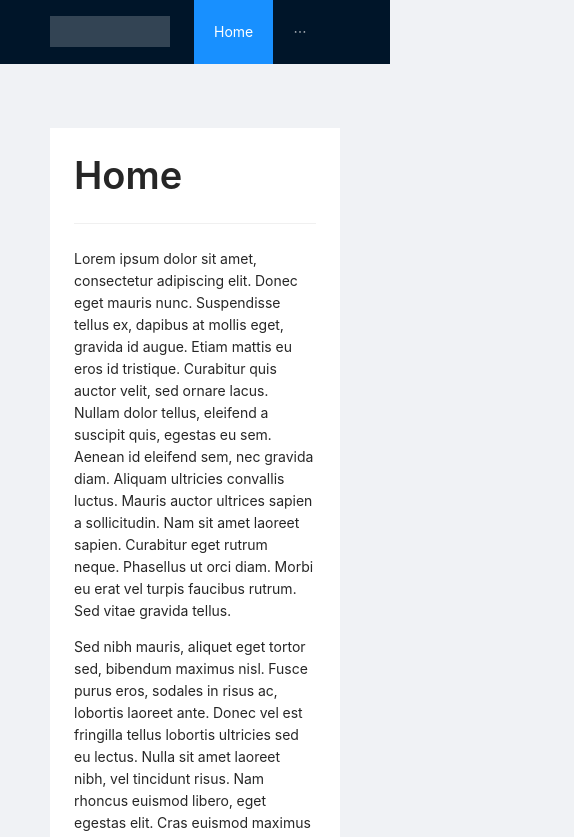
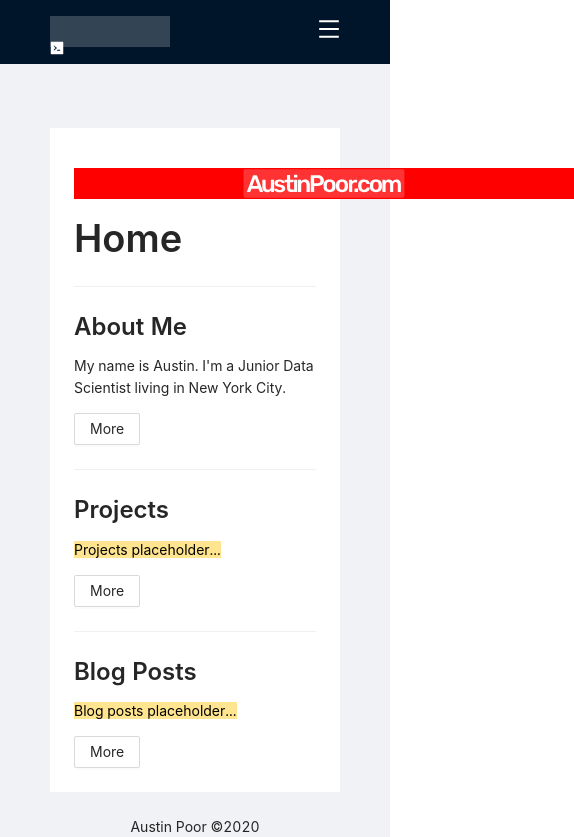
Before and after one commit to a-poor/old-austinpoor-dot-com, a React (Create React App) app: page / in a window 390 px wide. Shown: the top 837 px of the page, 574 px wide, since content can reach past the window. Built offline with nearby package versions, Linux system fonts and the light colour scheme.

Commit message:
Adding tabs. Adding hook to change menu based on width. Also working on adding custom logo.

```diff
--- /dev/null
+++ b/src/APLogo.js
@@ -0,0 +1,10 @@
+import React from 'react';
+import logo from './logo.svg';
+
+function APLogo(props) {
+    return (
+        <img src={logo} {...props}/>
+    );
+}
+
+export default APLogo;
--- a/src/App.css
+++ b/src/App.css
@@ -1,14 +1,14 @@
 
-html body {
+html body #root {
   margin: 0px;
   padding: 0px;
   background-color: #f0f2f5;
 }
 
-#root {
+/* #root {
   margin: 0px;
   padding: 0px;
-}
+} */
 
 #components-layout-demo-fixed .logo {
   width: 120px;
@@ -21,7 +21,29 @@ html body {
   background: #fff;
 }
 
-/* @import 'antd/dist/antd.css'; */
+/* .my-menu {
+  color: red;
+  font-family: cursive;
+  display: inline;
+} */
+
+.my-logo {
+  width: 120px;
+  height: 31px;
+  background: rgba(255, 255, 255, 0.2);
+  margin: 16px 24px 16px 0;
+  float: left;
+
+  padding: 5;
+  font-size: 20;
+  color: white;
+}
+.my-logo > span {
+  margin: 0;
+  margin-top: -20px;
+  padding: 0;
+}
+
 
 .site-layout-content {
   background: #fff;
--- a/src/App.js
+++ b/src/App.js
@@ -3,53 +3,121 @@ import React from 'react';
 import './App.css';
 
 import 'antd/dist/antd.css';
-import { Layout, Menu, Breadcrumb, Typography } from 'antd';
+import { Layout, Menu, BackTop, Dropdown, Typography } from 'antd';
 
-import Home from "./Home.js"
-import Projects from "./Projects.js"
-import BlogPosts from "./BlogPosts.js"
-import About from "./About.js"
+import { MenuOutlined, CodeFilled } from '@ant-design/icons';
+
+import Home from "./Home.js";
+import Projects from "./Projects.js";
+import BlogPosts from "./BlogPosts.js";
+import About from "./About.js";
+
+import APLogo from "./APLogo.js";
+
+import useWindowSize from "./useWindowSize.js";
 
 const { useState } = React;
+const { Title, Text } = Typography;
+const { Header, Content, Footer } = Layout;
 
-const { Header, Content, Footer } = Layout;
-const { Title, Text, Link, Paragraph } = Typography;
 
+function HeaderMenu({setTab}) {
+  return (
+    <Menu theme="dark" defaultSelectedKeys={["1"]}>
+      <Menu.Item key="1" onClick={() => setTab("home")}>Home</Menu.Item>
+      <Menu.Item key="2" onClick={() => setTab("projects")}>Projects</Menu.Item>
+      <Menu.Item key="3" onClick={() => setTab("blog")}>Blog Posts</Menu.Item>
+      <Menu.Item key="4" onClick={() => setTab("about")}>About Me</Menu.Item>
+    </Menu>
+  );
+}
+
+
+function CompactHeader({setTab}) {
+  const menu = <HeaderMenu setTab={setTab} />;
+  return (
+    <Header style={{ position: 'inline', zIndex: 1, width: '100%' }}>
+      <div style={{  }}>
+        {/* <div className="logo">
+          <CodeFilled style={{ color:'white' }} />
+        </div> */}
+
+        <div className="my-logo">
+          <CodeFilled style={{  }} />
+        </div>
+
+        <div style={{ float:'right' }}>
+          <Dropdown overlay={menu} style={{ maxWidth: 1200, float:'right' }}>
+            <a className="ant-dropdown-link" onClick={e => e.preventDefault()}>
+              <MenuOutlined style={{ fontSize: 22, color: "white" }}/>
+            </a>
+          </Dropdown>
+        </div>
+      </div>
+    </Header>
+  );
+}
+
+function FullHeader({setTab}) {
+  return (
+    <Header style={{ position: 'inline', zIndex: 1, width: '100%' }}>
+      <div style={{ maxWidth: 1200, margin: "auto" }}>
+        {/* <div className="logo"></div> */}
+        {/* <div className="logo">
+          <APLogo style={{  }}/>
+        </div> */}
+        <APLogo style={{  }}/>
+        {/* <Text size={4} style={{ color:'white', layout:'inline' }}>AustinPoor.com</Text> */}
+        <Menu className="my-menu" theme="dark" mode="horizontal" defaultSelectedKeys={["1"]}>
+          <Menu.Item key="1" onClick={() => setTab("home")}>Home</Menu.Item>
+          <Menu.Item key="2" onClick={() => setTab("projects")}>Projects</Menu.Item>
+          <Menu.Item key="3" onClick={() => setTab("blog")}>Blog Posts</Menu.Item>
+          <Menu.Item key="4" onClick={() => setTab("about")}>About Me</Menu.Item>
+        </Menu>
+      </div>
+    </Header>
+  );
+}
+
+
+function AppOuter({ children, setTab }) {
+  const windowSize = useWindowSize();
+  const MyHeader = windowSize.width < 650 ?  CompactHeader : FullHeader;
+
+  return (
+    <>
+      <MyHeader setTab={setTab} />
+
+      <Content className="site-layout" style={{ padding: '0 50px', marginTop: 64 }}>
+        <div className="site-layout-background" style={{ padding: 24, minHeight: 380, maxWidth: 1200, margin: "auto" }}>
+          { children }
+        </div>
+      </Content>
+      <Footer style={{ textAlign: "center" }}>
+        Austin Poor ©2020
+      </Footer>
+    </>
+  );
+}
 
 function App() {
   const [ pageNum, setTab ] = useState("home");
   const getPage = name => {
-    if (name === "home")
-      return <Home/>;
     if (name === "projects")
       return <Projects/>;
     if (name === "blog")
       return <BlogPosts/>;
     if (name === "about")
       return <About/>;
+    return <Home/>;
   };
-
   return (
     <div className="App">
-      <Header style={{ position: 'inline', zIndex: 1, width: '100%' }}>
-        <div className="logo"></div>
-        <Menu theme="dark" mode="horizontal" defaultSelectedKeys={["1"]}>
-          <Menu.Item key="1" onClick={() => setTab("home")}>Home</Menu.Item>
-          <Menu.Item key="2" onClick={() => setTab("projects")}>Projects</Menu.Item>
-          <Menu.Item key="3" onClick={() => setTab("blog")}>Blog Posts</Menu.Item>
-          <Menu.Item key="4" onClick={() => setTab("about")}>About Me</Menu.Item>
-        </Menu>
-      </Header>
-      <Content className="site-layout" style={{ padding: '0 50px', marginTop: 64 }}>
-        {/* <Title>AustinPoor.com</Title> */}
-        <div className="site-layout-background" style={{ padding: 24, minHeight: 380 }}>
-          {/* <Home /> */}
-          { getPage(pageNum) }
-        </div>
-      </Content>
-      <Footer style={{ textAlign: "center" }}>
-        Ant Design ©2018 Created by Ant UED
-      </Footer>
+      <BackTop />
+      <AppOuter setTab={setTab}>
+        <APLogo className="logo" style={{ width: "500px", backgroundColor: "red" }}/>
+        { getPage(pageNum) }
+      </AppOuter>
     </div>
   );
 }
--- a/src/BlogPosts.js
+++ b/src/BlogPosts.js
@@ -29,6 +29,12 @@ function BlogPosts() {
         <Paragraph>
             Donec sed libero consequat, blandit nulla vitae, molestie nunc. Morbi dapibus mi quis sem mollis rutrum. Fusce consectetur, erat non fringilla euismod, purus magna aliquet odio, ac porttitor magna tellus ut nibh. Curabitur at eros ac tellus pretium tristique. Duis sit amet maximus nulla. Suspendisse a lacus volutpat, sollicitudin urna at, maximus elit. Aenean tincidunt commodo pharetra. Lorem ipsum dolor sit amet, consectetur adipiscing elit. Morbi et nibh imperdiet, porta urna euismod, pulvinar justo.
         </Paragraph>
+        <Paragraph>
+            Suspendisse vel aliquet dolor. Maecenas porttitor vehicula egestas. Aliquam ac pretium mauris, molestie gravida justo. Morbi vitae sapien eget erat vestibulum molestie ac id sem. Praesent ultrices velit sem, vel auctor metus auctor eget. Nulla euismod tortor a purus eleifend, quis luctus elit faucibus. Nunc volutpat sem non nisi sollicitudin volutpat. In eleifend orci quis risus viverra laoreet eget eget metus. Mauris consectetur, nisl id ullamcorper ultrices, magna est fermentum neque, a dignissim metus lectus eu dolor. Maecenas leo mi, blandit at augue tincidunt, porta tristique ante. Praesent ornare suscipit elit quis dictum. Pellentesque in imperdiet justo. Aenean ullamcorper, metus sed elementum fermentum, libero ligula euismod velit, vel vulputate velit ligula non dui. Aenean maximus purus sed volutpat interdum. In hac habitasse platea dictumst. Integer eu lacus ac mi condimentum dictum.
+        </Paragraph>
+        <Paragraph>
+            Donec sed libero consequat, blandit nulla vitae, molestie nunc. Morbi dapibus mi quis sem mollis rutrum. Fusce consectetur, erat non fringilla euismod, purus magna aliquet odio, ac porttitor magna tellus ut nibh. Curabitur at eros ac tellus pretium tristique. Duis sit amet maximus nulla. Suspendisse a lacus volutpat, sollicitudin urna at, maximus elit. Aenean tincidunt commodo pharetra. Lorem ipsum dolor sit amet, consectetur adipiscing elit. Morbi et nibh imperdiet, porta urna euismod, pulvinar justo.
+        </Paragraph>
     </>
   );
 }
--- a/src/Home.js
+++ b/src/Home.js
@@ -2,7 +2,7 @@
 import React from 'react';
 
 import 'antd/dist/antd.css';
-import { Typography, Divider } from 'antd';
+import { Typography, Divider, Button } from 'antd';
 
 // const { useState } = React;
 
@@ -14,21 +14,26 @@ function Home() {
     <>
         <Title>Home</Title>
         <Divider />
+
+        <Title level={3}>About Me</Title>
         <Paragraph>
-            Lorem ipsum dolor sit amet, consectetur adipiscing elit. Donec eget mauris nunc. Suspendisse tellus ex, dapibus at mollis eget, gravida id augue. Etiam mattis eu eros id tristique. Curabitur quis auctor velit, sed ornare lacus. Nullam dolor tellus, eleifend a suscipit quis, egestas eu sem. Aenean id eleifend sem, nec gravida diam. Aliquam ultricies convallis luctus. Mauris auctor ultrices sapien a sollicitudin. Nam sit amet laoreet sapien. Curabitur eget rutrum neque. Phasellus ut orci diam. Morbi eu erat vel turpis faucibus rutrum. Sed vitae gravida tellus.
+            My name is Austin. I'm a Junior Data Scientist living in New York City.
         </Paragraph>
+        <Button>More</Button>
+        <Divider />
+
+        <Title level={3}>Projects</Title>
         <Paragraph>
-            Sed nibh mauris, aliquet eget tortor sed, bibendum maximus nisl. Fusce purus eros, sodales in risus ac, lobortis laoreet ante. Donec vel est fringilla tellus lobortis ultricies sed eu lectus. Nulla sit amet laoreet nibh, vel tincidunt risus. Nam rhoncus euismod libero, eget egestas elit. Cras euismod maximus ante, id convallis purus elementum eu. Vivamus at leo et arcu facilisis fringilla. Ut porttitor mi eu turpis finibus, quis viverra turpis mollis. Curabitur ac elit mollis, finibus massa sit amet, ultricies mi. Etiam nec molestie turpis. Fusce condimentum odio ac sem consectetur, vel accumsan nibh eleifend. Sed metus justo, porttitor ut aliquam nec, placerat a arcu.
+            <Text mark>Projects placeholder...</Text>
         </Paragraph>
+        <Button>More</Button>
+        <Divider />
+
+        <Title level={3}>Blog Posts</Title>
         <Paragraph>
-            Maecenas dignissim arcu quis mattis consectetur. Pellentesque habitant morbi tristique senectus et netus et malesuada fames ac turpis egestas. Morbi rhoncus velit ut tempus consectetur. Nulla a commodo magna. Vivamus at imperdiet metus, sit amet dictum turpis. Suspendisse potenti. Aliquam tempus pharetra nisi. Phasellus consequat, tellus sodales consectetur tincidunt, ipsum orci volutpat lectus, in placerat leo odio id nisi. Class aptent taciti sociosqu ad litora torquent per conubia nostra, per inceptos himenaeos. Integer vulputate elit mi, non faucibus ipsum placerat eu. Phasellus quam risus, scelerisque at diam tempus, pulvinar ornare diam. Donec sit amet magna nunc. Donec tempor scelerisque dui. Nullam eu dictum est. Phasellus tristique nulla ut lacus porta, sed iaculis nunc eleifend.
+            <Text mark>Blog posts placeholder...</Text>
         </Paragraph>
-        <Paragraph>
-            Suspendisse vel aliquet dolor. Maecenas porttitor vehicula egestas. Aliquam ac pretium mauris, molestie gravida justo. Morbi vitae sapien eget erat vestibulum molestie ac id sem. Praesent ultrices velit sem, vel auctor metus auctor eget. Nulla euismod tortor a purus eleifend, quis luctus elit faucibus. Nunc volutpat sem non nisi sollicitudin volutpat. In eleifend orci quis risus viverra laoreet eget eget metus. Mauris consectetur, nisl id ullamcorper ultrices, magna est fermentum neque, a dignissim metus lectus eu dolor. Maecenas leo mi, blandit at augue tincidunt, porta tristique ante. Praesent ornare suscipit elit quis dictum. Pellentesque in imperdiet justo. Aenean ullamcorper, metus sed elementum fermentum, libero ligula euismod velit, vel vulputate velit ligula non dui. Aenean maximus purus sed volutpat interdum. In hac habitasse platea dictumst. Integer eu lacus ac mi condimentum dictum.
-        </Paragraph>
-        <Paragraph>
-            Donec sed libero consequat, blandit nulla vitae, molestie nunc. Morbi dapibus mi quis sem mollis rutrum. Fusce consectetur, erat non fringilla euismod, purus magna aliquet odio, ac porttitor magna tellus ut nibh. Curabitur at eros ac tellus pretium tristique. Duis sit amet maximus nulla. Suspendisse a lacus volutpat, sollicitudin urna at, maximus elit. Aenean tincidunt commodo pharetra. Lorem ipsum dolor sit amet, consectetur adipiscing elit. Morbi et nibh imperdiet, porta urna euismod, pulvinar justo.
-        </Paragraph>
+        <Button>More</Button>
     </>
   );
 }
--- /dev/null
+++ b/src/useWindowSize.js
@@ -0,0 +1,26 @@
+
+import { useState, useEffect } from 'react';
+
+function useWindowSize() {
+
+    const [windowSize, setWindowSize] = useState({
+        width: undefined,
+        height: undefined,
+        });
+    useEffect(() => {
+        function handleResize() {
+            setWindowSize({
+                width: window.innerWidth,
+                height: window.innerHeight,
+            });
+        }
+        window.addEventListener("resize", handleResize);
+        handleResize();
+        return () => window.removeEventListener("resize", handleResize);
+    }, []);
+
+    return windowSize;
+}
+
+
+export default useWindowSize;
```
Also changed, not shown: src/Projects.js (+10 -2 lines), public/logo.svg (added), src/logo.svg. Lines whose indentation alone changed are shown as unchanged.
